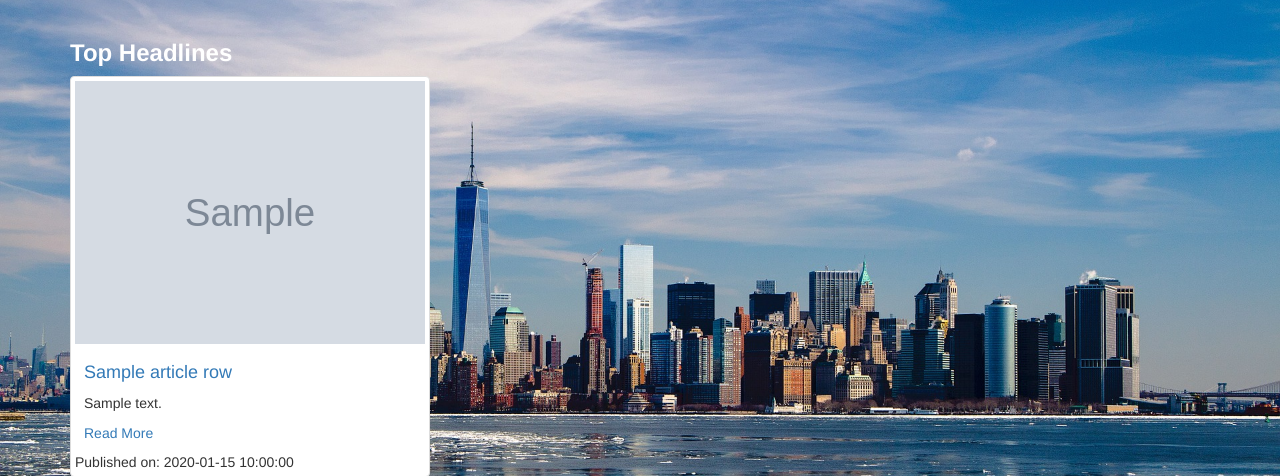
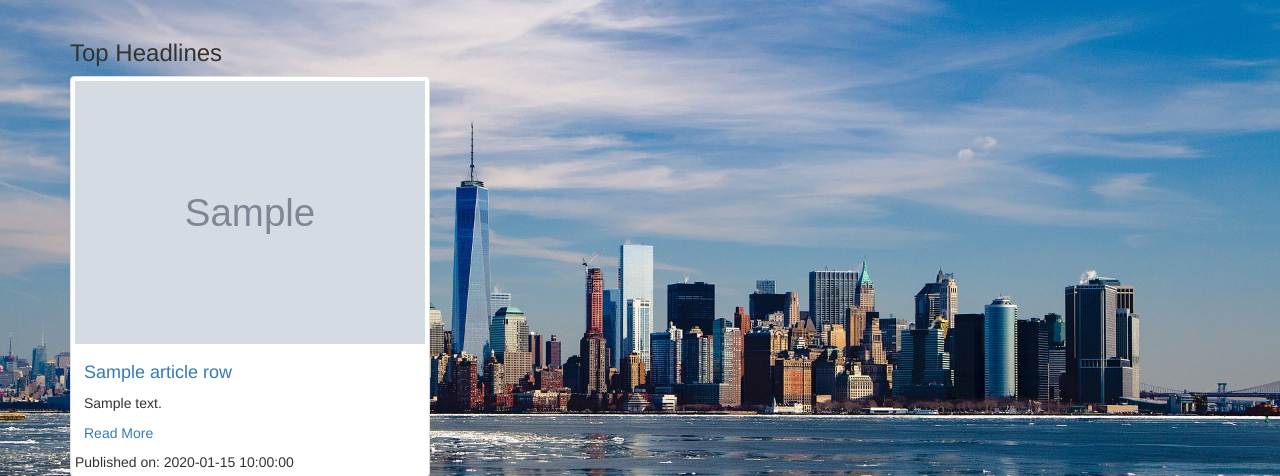
Before and after one commit to jLuseno161/Knewz, a Flask app: template app/templates/articles.html in a window 1280 px wide. Shown: the part 52-528 px from the top of the page. Run offline with Flask 2, Linux system fonts and the light colour scheme; the template is opened without the code that fills it: most values are stand-ins (such as "Sample title", 1, 10 or a date in 2020); grey boxes marked "Sample" are stand-in pictures; some libraries are stand-ins or nearby versions.

Commit message:
deploy to heroku

```diff
--- a/app/static/css/index.css
+++ b/app/static/css/index.css
@@ -1,11 +1,7 @@
-body{
+body {
     background-image: url(./news.jpg);
     background-repeat: no-repeat;
     background-size: cover;
     background-position: center center;
     background-attachment: fixed;
 }
-body h3{
-        color:white;
-        font-weight: 700;
-}
```
Also changed, not shown: requirements.txt (added, +11 -0 lines), 2 other files.
